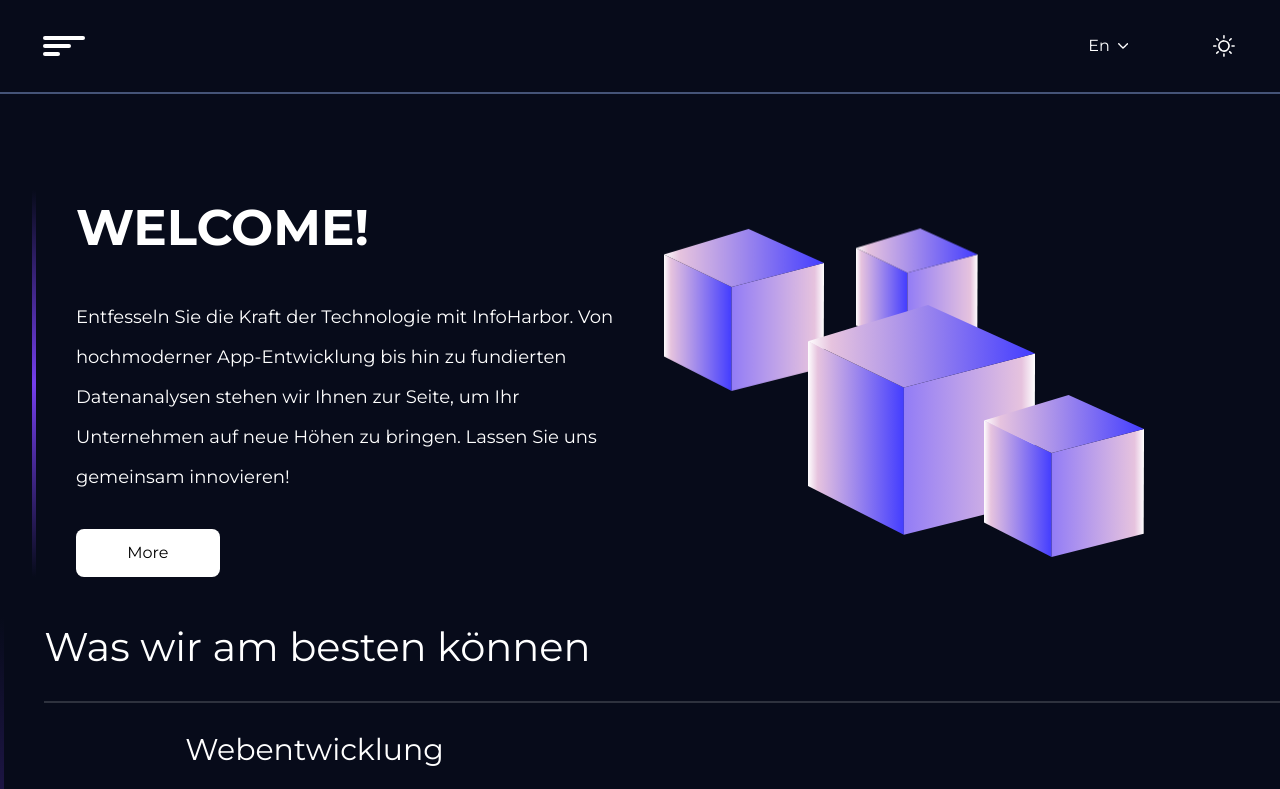
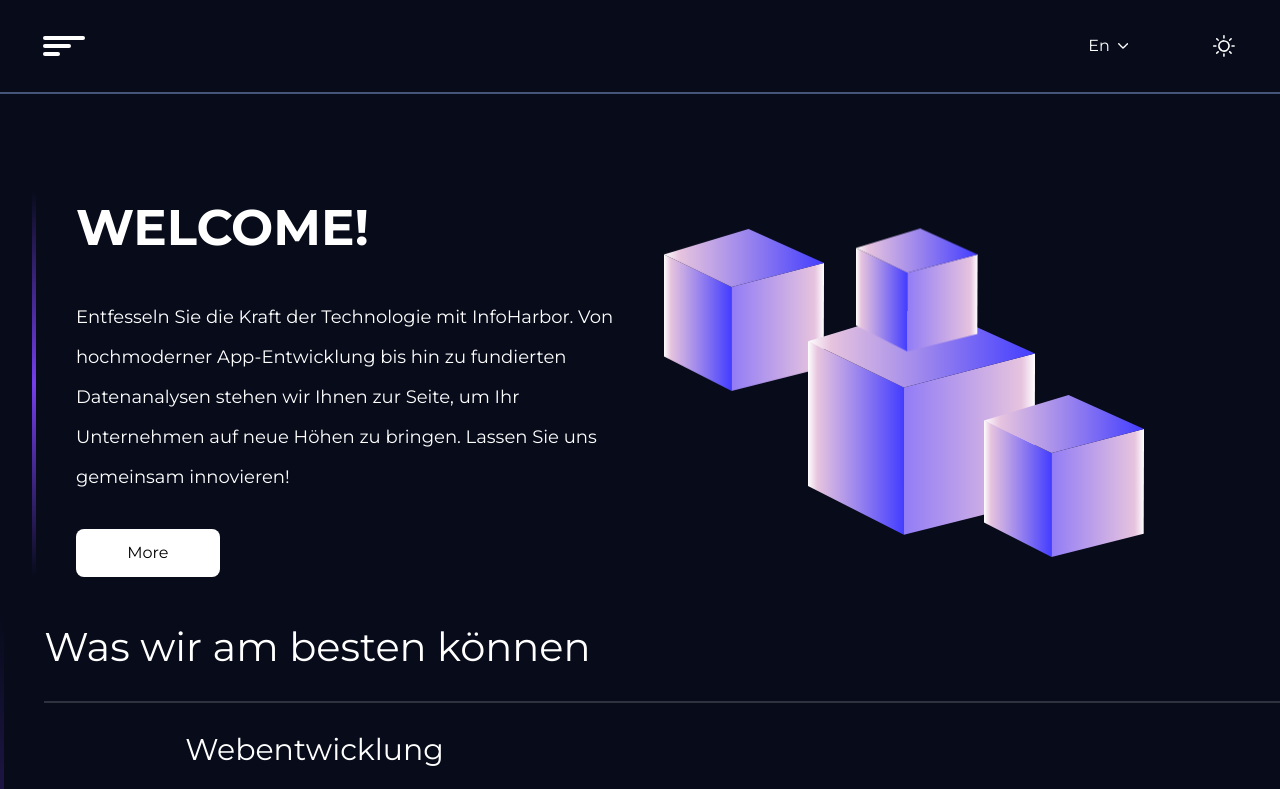
Before and after one commit to elygo/infoharbor, a React (Vite) app: page / in a window 1280 px wide. Shown: the top 789 px of the page. Built offline with nearby package versions, Linux system fonts and the light colour scheme.

Commit message:
fix: top-box position

```diff
--- a/src/components/WelcomeSection.jsx
+++ b/src/components/WelcomeSection.jsx
@@ -39,10 +39,10 @@
             <div className="animate-[bounce_8s_ease-in-out_infinite]">
               <RectangleSide />
             </div>
-            <div className="z-30 animate-bounce-slow absolute top-2 left-36">
+            <div className="z-20 animate-bounce-slow absolute top-2 left-36">
               <RectangleCentral />
             </div>
-            <div className="z-20 animate-[bounce_10s_ease-in-out_infinite] absolute left-48 -top-4">
+            <div className="z-30 animate-[bounce_10s_ease-in-out_infinite] absolute left-48 -top-4">
               <RectangleTop />
             </div>
             <div className="z-40 animate-bounce-medium absolute left-80 top-24">
```
